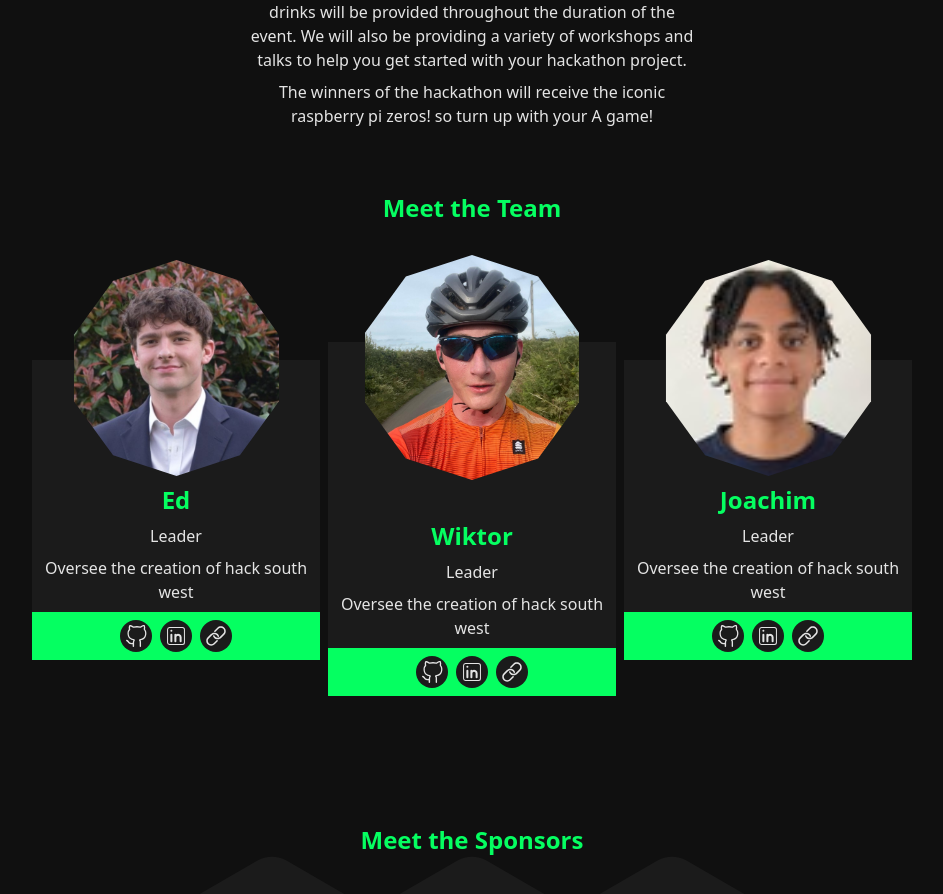
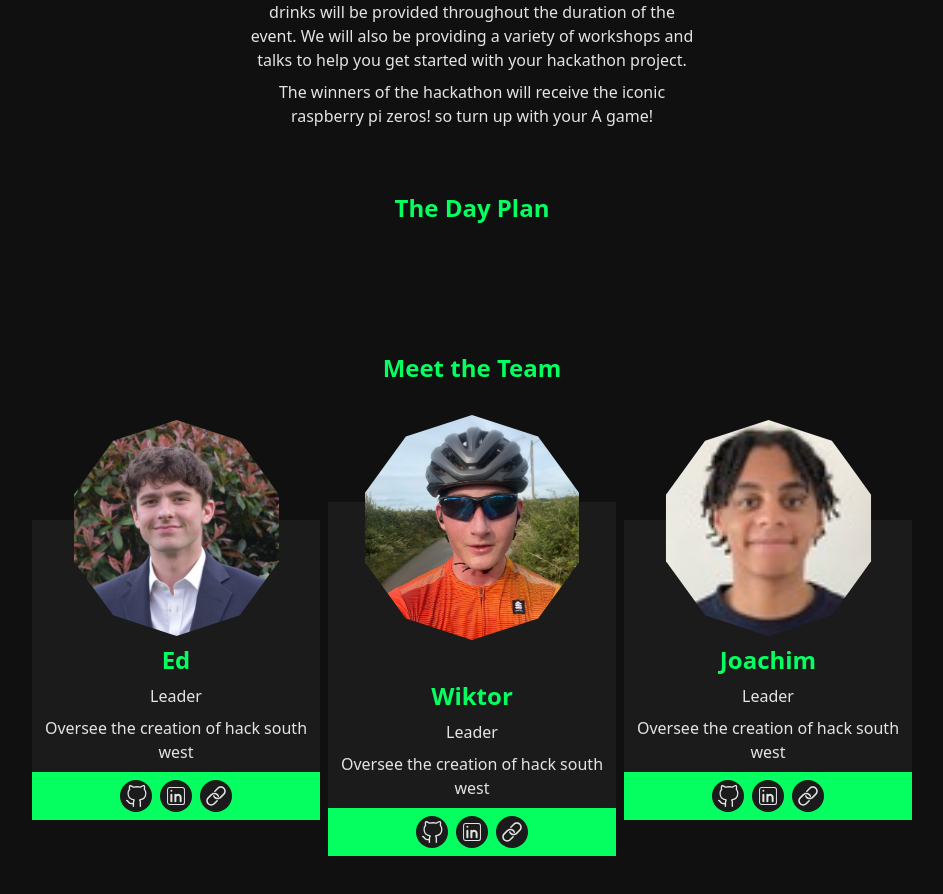
Before and after one commit to Exeter-Computer-Science-Society/hack-sw-2, a Next.js app: page / in a window 1280 px wide. Shown: the part 1840-2734 px from the top of the page, without its empty margins (168-1111 px from the left). Built offline with nearby package versions, Linux system fonts and the light colour scheme; a web font is replaced by a local one.

Commit message:
added section for day plan

```diff
--- a/app/page.js
+++ b/app/page.js
@@ -83,6 +83,13 @@ export default function Home() {
 				</div>
 			</div>
 
+			{/* day plan */}
+			<div className="flex flex-col items-center justify-center w-full h-fit py-[5%] px-[15%]">
+				<p className="text-2xl font-bold text-HSWaccent">The Day Plan</p>
+
+				{/* insert svg of plan here */}
+			</div>
+
 			{/* the team */}
 			<div className="flex flex-col items-center justify-center w-full h-fit py-[5%] px-[15%]">
 				<p className="text-2xl font-bold text-HSWaccent">Meet the Team</p>
```
